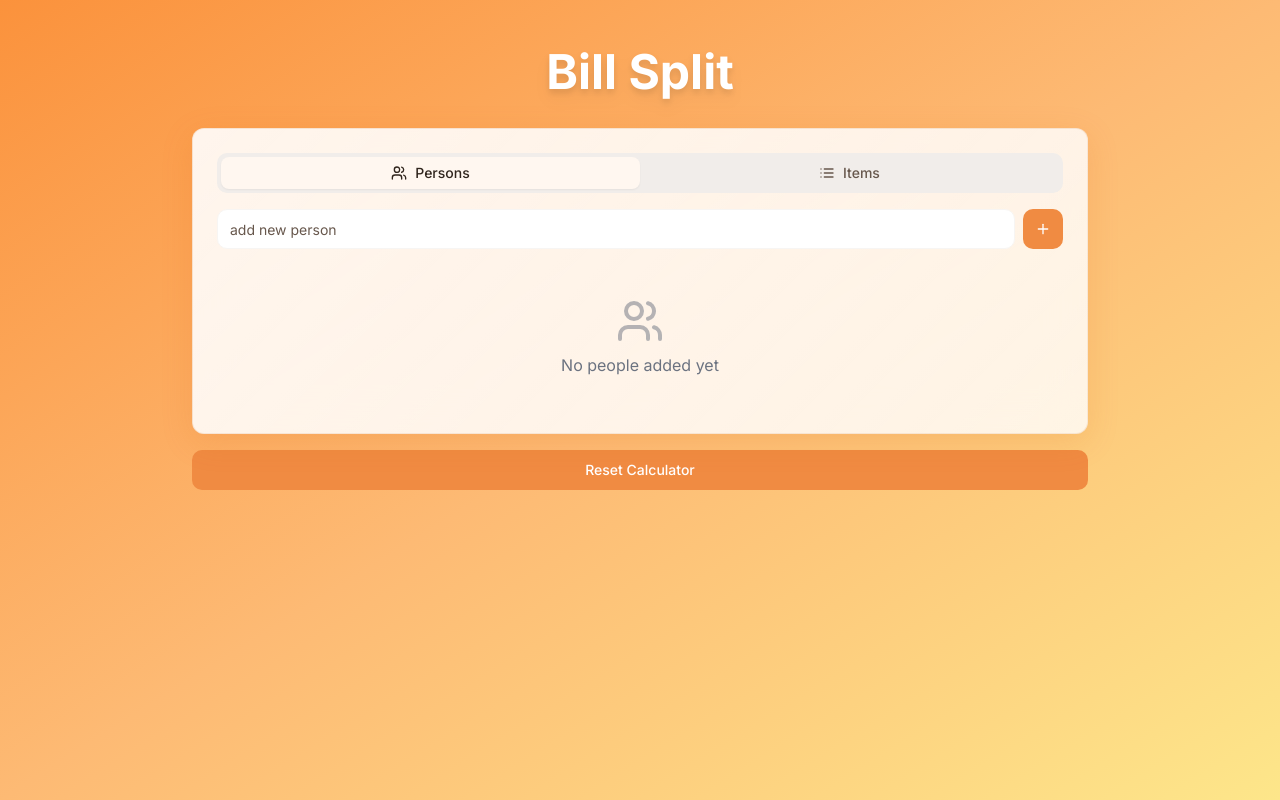
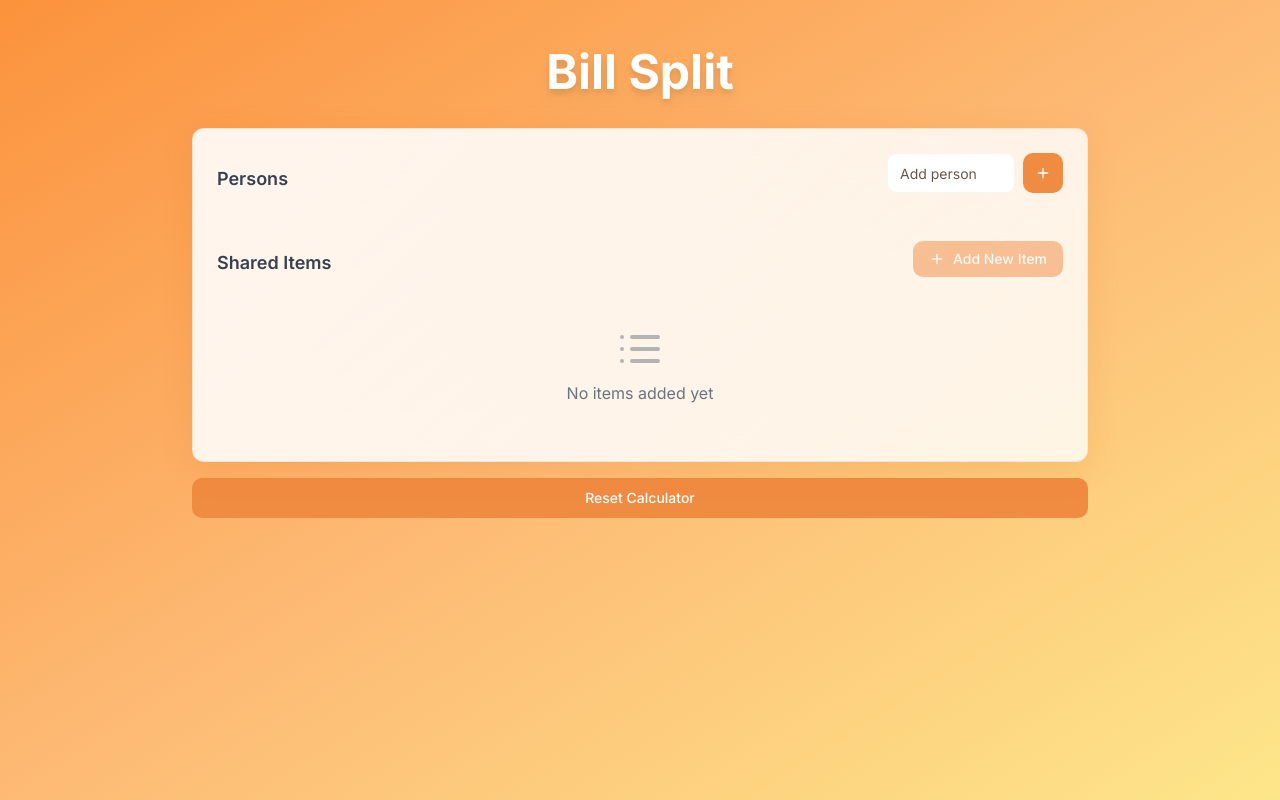
Before and after one commit to tchtan/tanbillsplit, a React (Vite) app: page / in a window 1280 px wide. Built offline with nearby package versions, Linux system fonts and the light colour scheme.

Commit message:
touch up #2

```diff
--- a/index.html
+++ b/index.html
@@ -3,7 +3,7 @@
   <head>
     <meta charset="UTF-8" />
     <meta name="viewport" content="width=device-width, initial-scale=1.0" />
-    <title>bill-sensei-checker</title>
+    <title>bill split</title>
     <meta name="description" content="Lovable Generated Project" />
     <meta name="author" content="Lovable" />
 
--- a/src/pages/Index.tsx
+++ b/src/pages/Index.tsx
@@ -295,75 +295,83 @@ const Index = () => {
         <div className="grid gap-8">
           {/* Main Tabs Section */}
           <div className="space-y-4">
-            <Card className="glass-card shadow-2xl border-0 animate-scale-in">
-              <CardContent className="p-6">
-                <Tabs defaultValue="persons" className="w-full">
-                  <TabsList className="grid w-full grid-cols-2">
-                    <TabsTrigger
-                      value="persons"
-                      className="flex items-center gap-2"
+            <Card className="glass-card shadow-2xl border-0 animate-scale-in p-6 space-y-6">
+              {/* Persons Bar */}
+              <div>
+                <div className="flex items-end justify-between mb-6">
+                  <Label className="block text-lg font-semibold text-gray-700">
+                    Persons
+                  </Label>
+                  {/* Add Person Input + Button */}
+                  <div className="flex items-center gap-2">
+                    <Input
+                      placeholder="Add person"
+                      value={newPersonName}
+                      onChange={(e) => setNewPersonName(e.target.value)}
+                      className="w-32 bg-white"
+                    />
+                    <Button
+                      onClick={handleAddPerson}
+                      size="icon"
+                      aria-label="Add person"
                     >
-                      <Users className="h-4 w-4" />
-                      Persons
-                    </TabsTrigger>
-                    <TabsTrigger
-                      value="items"
-                      className="flex items-center gap-2"
+                      <Plus className="h-4 w-4" />
+                    </Button>
+                  </div>
+                </div>
+                <div className="flex flex-wrap gap-2 items-center mb-4">
+                  {persons.map((person) => (
+                    <div
+                      key={person.id}
+                      className={`flex items-center gap-2 px-3 py-1 rounded-lg shadow-inner cursor-default select-none transition-colors hover:brightness-90 ${person.color}`}
+                      title={person.name}
                     >
-                      <List className="h-4 w-4" />
-                      Items
-                    </TabsTrigger>
-                  </TabsList>
-
-                  <TabsContent value="items" className="space-y-4 mt-4">
-                    {/* Add Item Button */}
-                    <div className="flex space-y items-end justify-between">
-                      <div className="flex">
-                        <Label className="text-sm font-medium text-gray-700">
-                          Shared items
-                        </Label>
+                      <span className="font-medium text-sm">{person.name}</span>
+                      <Button
+                        variant="ghost"
+                        size="icon"
+                        onClick={() => handleDeletePerson(person.id)}
+                        className="h-6 w-6 text-red-500 hover:text-red-700 hover:bg-red-50 rounded-full p-0"
+                        aria-label={`Delete ${person.name}`}
+                      >
+                        <Trash2 className="h-4 w-4" />
+                      </Button>
                     </div>
-                      <div className="flex">
-                        {items.length > 0 && (
-                          <Button onClick={openItemDialog} className="h-9">
-                            <Plus className="h-4 w-4" />
-                            Add New Item
-                          </Button>
-                        )}
+                  ))}
                 </div>
               </div>
 
-                    {persons.length === 0 && (
-                      <p className="text-sm text-gray-500 text-center">
-                        Add people first to create items
-                      </p>
-                    )}
-
-                    {/* Items List */}
-                    <div className="space-y-2 max-h-80 overflow-y-auto pretty-scrollbar">
-                      {items.length === 0 ? (
-                        <div className="text-center py-8 text-gray-500">
-                          <List className="h-12 w-12 mx-auto mb-2 opacity-50" />
-                          <p>No items added yet</p>
-                          <div className="flex justify-center p-4">
+              {/* Items List Section */}
+              <div className="m-0">
+                <div className="flex justify-between items-end mb-4">
+                  <Label className="text-gray-700 font-semibold text-lg">
+                    Shared Items
+                  </Label>
                   <Button
                     onClick={openItemDialog}
-                              className="h-10"
+                    className="h-9"
                     disabled={persons.length === 0}
+                    title={persons.length === 0 ? "Add people first" : ""}
                   >
                     <Plus className="h-4 w-4" />
                     Add New Item
                   </Button>
                 </div>
+
+                {items.length === 0 ? (
+                  <div className="text-center py-8 text-gray-500">
+                    <List className="h-12 w-12 mx-auto mb-2 opacity-50" />
+                    <p>No items added yet</p>
                   </div>
                 ) : (
-                        items.map((item) => (
+                  <div className="space-y-2">
+                    {items.map((item) => (
                       <div
                         key={item.id}
                         onClick={() => handleEditItem(item)}
-                            className="flex flex-col p-3 bg-gray-50 rounded-lg hover:bg-gray-100 transition-colors cursor-pointer"
+                        className="flex flex-col p-3 bg-gray-50 rounded-lg hover:bg-gray-100 transition-colors cursor-pointer "
                       >
-                            {/* Top: Name + Price */}
+                        {/* Name + Price */}
                         <div className="flex justify-between items-start w-full">
                           <span className="font-medium text-gray-800">
                             {item.name}
@@ -373,31 +381,30 @@ const Index = () => {
                           </span>
                         </div>
 
-                            {/* Bottom: Shared by + Paid by */}
-                            <div className="flex justify-between flex-wrap items-center mt-1 w-full text-xs text-gray-500">
-                              <div className="flex items-center gap-1 flex-wrap">
-                                <Users className="h-4 w-4" />
+                        {/* Shared by + Paid by */}
+                        <div className="relative w-full text-xs text-gray-500 mt-1">
+                          <div className="flex flex-wrap items-center gap-1 pr-28">
+                            {" "}
+                            {/* Reserve space for Paid by */}
+                            <Users className="h-4 w-4 shrink-0" />
                             {item.sharedBy.map((id) => {
-                                  const person = persons.find(
-                                    (p) => p.id === id
-                                  );
+                              const person = persons.find((p) => p.id === id);
                               if (!person) return null;
                               return (
                                 <span
                                   key={id}
-                                      className={`px-2 py-0.5 rounded-full font-medium ${person.color}`}
+                                  className={`px-2 py-0.5 rounded-sm font-medium shadow-inner ${person.color}`}
                                 >
                                   {person.name}
                                 </span>
                               );
                             })}
                           </div>
-
-                              <div className="flex items-center gap-1 mt-1 sm:mt-0">
-                                <WalletMinimal className="h-4 w-4" />
+                          <div className="absolute top-0 right-0 flex items-center gap-1">
+                            <WalletMinimal className="h-4 w-4 shrink-0" />
                             {persons.find((p) => p.id === item.paidBy) && (
                               <span
-                                    className={`px-2 py-0.5 rounded-full font-medium ${
+                                className={`px-2 py-0.5 rounded-sm font-medium shadow-inner ${
                                   persons.find((p) => p.id === item.paidBy)
                                     ?.color
                                 }`}
@@ -411,92 +418,45 @@ const Index = () => {
                           </div>
                         </div>
                       </div>
-                        ))
-                      )}
-                    </div>
-                  </TabsContent>
-
-                  <TabsContent value="persons" className="space-y-4 mt-4">
-                    {/* Add Person Form */}
-                    <div className="space-y-3">
-                      <div className="flex gap-2">
-                        <Input
-                          placeholder="add new person "
-                          value={newPersonName}
-                          onChange={(e) => setNewPersonName(e.target.value)}
-                          className="flex-1 bg-white"
-                        />
-                        <Button onClick={handleAddPerson} size="icon">
-                          <Plus className="h-4 w-4" />
-                        </Button>
-                      </div>
-                    </div>
-
-                    {/* Persons List */}
-                    <div className="space-y-2 max-h-64 overflow-y-auto">
-                      {persons.length === 0 ? (
-                        <div className="text-center py-8 text-gray-500">
-                          <Users className="h-12 w-12 mx-auto mb-2 opacity-50" />
-                          <p>No people added yet</p>
-                        </div>
-                      ) : (
-                        <div className="flex flex-wrap gap-2">
-                          {persons.map((person) => (
-                            <div
-                              key={person.id}
-                              className={`flex items-center gap-1 px-3 py-1 rounded-full cursor-default select-none transition-colors hover:brightness-90 ${person.color}`}
-                              title={person.name}
-                            >
-                              <span className="font-medium text-sm select-none">
-                                {person.name}
-                              </span>
-                              <Button
-                                variant="ghost"
-                                size="icon"
-                                onClick={() => handleDeletePerson(person.id)}
-                                className="h-6 w-6 text-red-500 hover:text-red-700 hover:bg-red-50 rounded-full p-0"
-                                aria-label={`Delete ${person.name}`}
-                              >
-                                <Trash2 className="h-4 w-4" />
-                              </Button>
-                            </div>
                     ))}
                   </div>
                 )}
               </div>
-                  </TabsContent>
-                </Tabs>
-              </CardContent>
             </Card>
 
             {/* Debts Card */}
             {debts.length > 0 && (
-              <Card className="glass-card shadow-2xl border-0 animate-scale-in overflow-y-auto">
+              <Card className="glass-card shadow-2xl border-0">
                 <CardHeader>
                   <CardTitle className="flex items-center gap-2 text-foreground">
                     Balance
                   </CardTitle>
                 </CardHeader>
-                <CardContent className="space-y-3 overflow-y-auto">
-                  {debts.map((debt, index) => (
+                <CardContent className="space-y-3">
+                  {debts.map((debt, index) => {
+                    const fromPerson = persons.find((p) => p.id === debt.from);
+                    const toPerson = persons.find((p) => p.id === debt.to);
+
+                    return (
                       <div
                         key={index}
-                      className="flex flex-wrap items-center justify-between p-3 bg-orange-100 rounded-lg gap-2"
+                        className="flex flex-wrap justify-between items-center p-3 rounded-lg bg-orange-100 shadow-inner"
                       >
-                      <div className="flex items-center gap-2">
-                        <span className="font-medium text-gray-800">
-                          {persons.find((p) => p.id === debt.from)?.name}
+                        <div className="flex flex-wrap items-center gap-2">
+                          <span className="font-semibold text-gray-800">
+                            {fromPerson?.name}
                           </span>
-                        <ArrowRight className="h-4 w-4 text-orange-600" />
-                        <span className="font-medium text-gray-800">
-                          {persons.find((p) => p.id === debt.to)?.name}
+                          <ArrowRight className="h-4 w-4 text-orange-400" />
+                          <span className="font-semibold text-gray-800">
+                            {toPerson?.name}
                           </span>
                         </div>
-                      <span className="font-semibold text-orange-500">
-                        {formatCurrency(debt.amount)}
+                        <span className="font-bold text-orange-600 text-base">
+                          {debt.amount}
                         </span>
                       </div>
-                  ))}
+                    );
+                  })}
                 </CardContent>
               </Card>
             )}
```
Also changed, not shown: 1 other file (tests, documents, lock files or other folders). Lines whose indentation alone changed are shown as unchanged.
